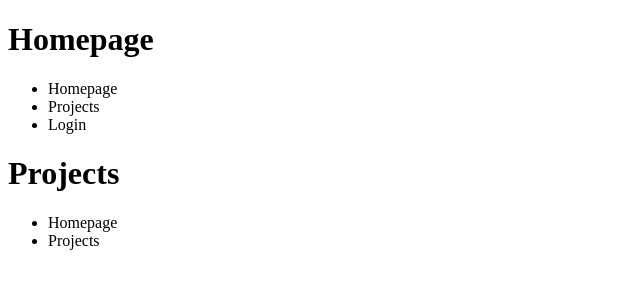
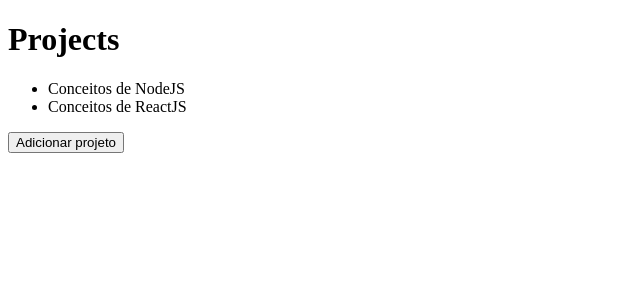
Before and after one commit to carloskenny/ConceitoReactJS, a React app: page / in a window 1280 px wide. Shown: the top 300 px of the page, without its empty margins (0-640 px from the left). Built offline with nearby package versions, Linux system fonts and the light colour scheme.

Commit message:
Aplicação do conceito de estado e imutabilidade

```diff
--- a/src/App.js
+++ b/src/App.js
@@ -1,25 +1,35 @@
-import React from 'react';
+import React, { useState } from 'react';
 
 import Header from './components/Header';
 
 function App() {
+  const [projects, setProjects] = useState(['Conceitos de NodeJS','Conceitos de ReactJS']);
+/*
+  Conceito de Imutabilidade
+  useState. A função useState sempre retorna um array com duas posições.
+  1ª Retorno o objeto inicial
+  2º Uma função que copia o objeto original, copiando os itens já existentes e adicionando no final o itens que desejamos adicionar. Atualizando o valor.
+  Imutabilidade quer dizer que não podemos mutar as variáveis, alterar a esrtutura de forma direta. o método push não respeita o conceito de imutabilidade, pois ele altera diretamente
+  a variável original.
+
+*/
+  function handleAddProject() {
+    //projects.push(`Novo Projeto ${Date.now()}`);
+
+    setProjects([...projects, `Novo Projeto ${Date.now()}` ]);
+    //Utilizando esse metódo estamos criando uma cópia da variável original e acrescentando um novo objeto ao final, respeitando o conceito de imutabilidade.
+
+    console.log(projects);
+  }
+
   return (
     <>
-      <Header title="Homepage">
-        <ul>
-          <li>Homepage</li>
-          <li>Projects</li>
-          <li>Login</li>
-        </ul>
-      </Header>
-      <Header title="Projects">
-        <ul>
-          <li>Homepage</li>
-          <li>Projects</li>
+      <Header title="Projects"/>
+      <ul>
+        {projects.map(project => <li key={project}>{project}</li> )}
+      </ul>
 
-        </ul>
-
-      </Header>
+      <button type="button" onClick={handleAddProject}>Adicionar projeto</button>
     </>
   );
 }
```
